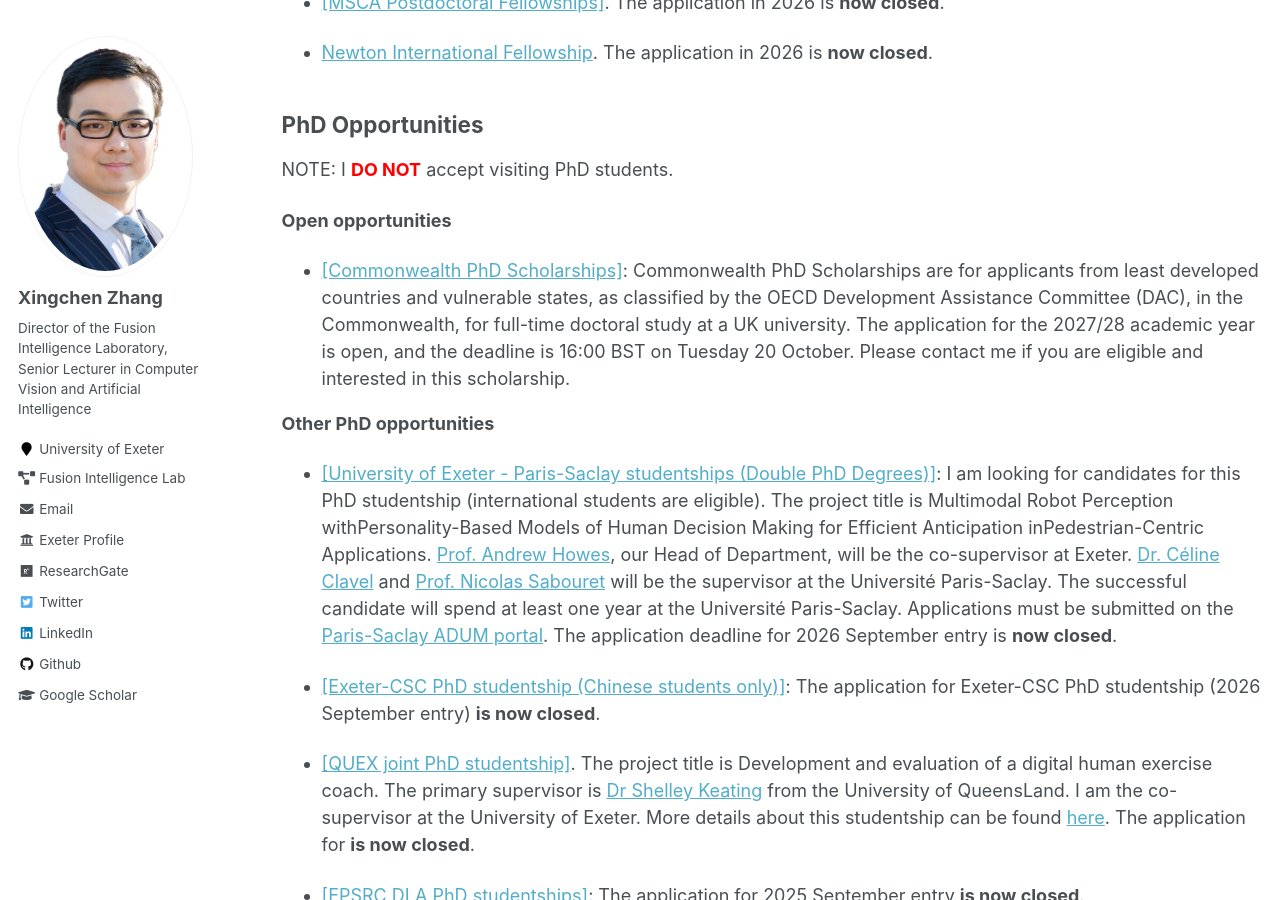
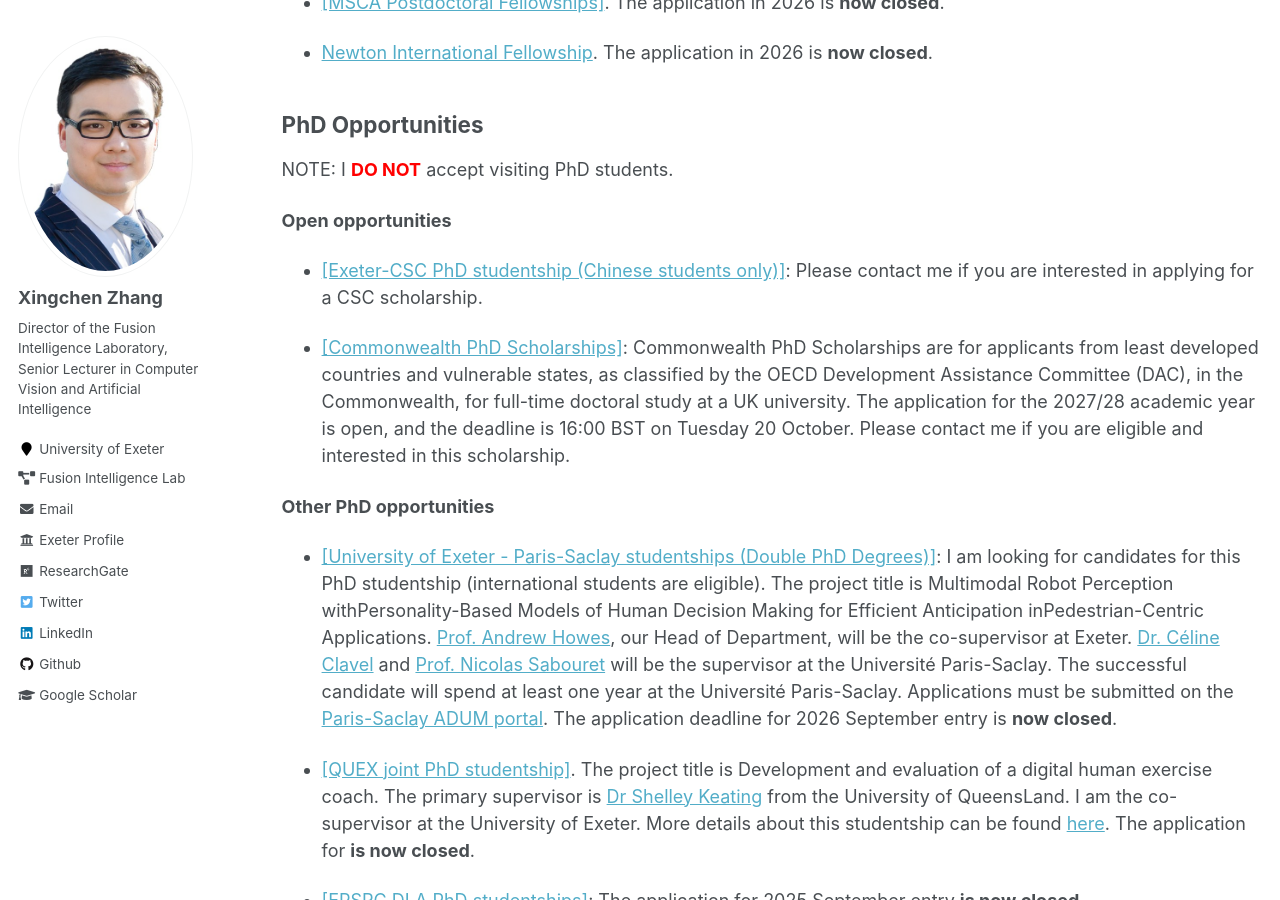
Before and after one commit to xingchenzhang/xingchenzhang.github.io, a Jekyll site: the page built from _pages/opportunities.md, in a window 1280 px wide and 900 px high, scrolled down 447 px. Built offline with Jekyll 4.4.1, drawn with Linux system fonts in a browser that asks for light colours.

Commit message:
update CSC

```diff
--- a/_pages/opportunities.md
+++ b/_pages/opportunities.md
@@ -27,13 +27,15 @@ PhD Opportunities
 NOTE: I **<span style="color: red;"> DO NOT</span>** accept visiting PhD students.
 
 **Open opportunities**
+
+- [[Exeter-CSC PhD studentship (Chinese students only)]](https://www.exeter.ac.uk/study/pg-research/csc-scholarships/): Please contact me if you are interested in applying for a CSC scholarship.
+
 - [[Commonwealth PhD Scholarships]](https://cscuk.fcdo.gov.uk/scholarships/commonwealth-phd-scholarships-for-least-developed-countries-and-vulnerable-states/): Commonwealth PhD Scholarships are for applicants from least developed countries and vulnerable states, as classified by the OECD Development Assistance Committee (DAC), in the Commonwealth, for full-time doctoral study at a UK university. The application for the 2027/28 academic year is open, and the deadline is 16:00 BST on Tuesday 20 October. Please contact me if you are eligible and interested in this scholarship.
 
 **Other PhD opportunities**
 
 - [[University of Exeter - Paris-Saclay studentships (Double PhD Degrees)]](https://www.exeter.ac.uk/study/pg-research/funding/phdfunding/paris-saclay/): I am looking for candidates for this PhD studentship (international students are eligible). The project title is Multimodal Robot Perception withPersonality-Based Models of Human Decision Making for Efficient Anticipation inPedestrian-Centric Applications. [Prof. Andrew Howes](https://experts.exeter.ac.uk/41016-andrew-howes), our Head of Department, will be the co-supervisor at Exeter. [Dr. Céline Clavel](https://clavelcel.wixsite.com/monsite) and [Prof. Nicolas Sabouret](https://perso.limsi.fr/sabouret/) will be the supervisor at the Université Paris-Saclay. The successful candidate will spend at least one year at the Université Paris-Saclay. Applications must be submitted on the [Paris-Saclay ADUM portal](https://adum.fr/as/ed/voirproposition.pl?site=PSaclay&matricule_prop=70347&langue=en). The application deadline for 2026 September entry is **now closed**.
 
-- [[Exeter-CSC PhD studentship (Chinese students only)]](https://www.exeter.ac.uk/study/pg-research/csc-scholarships/): The application for Exeter-CSC PhD studentship (2026 September entry) **is now closed**.
 
 - [[QUEX joint PhD studentship]](https://scholarships.uq.edu.au/scholarship/quex-phd-scholarship). The project title is Development and evaluation of a digital human exercise coach. The primary supervisor is [Dr Shelley Keating](https://about.uq.edu.au/experts/12259) from the University of QueensLand. I am the co-supervisor at the University of Exeter. More details about this studentship can be found [here](https://scholarships.uq.edu.au/scholarship/quex-phd-scholarship). The application for **is now closed**.
 
```
